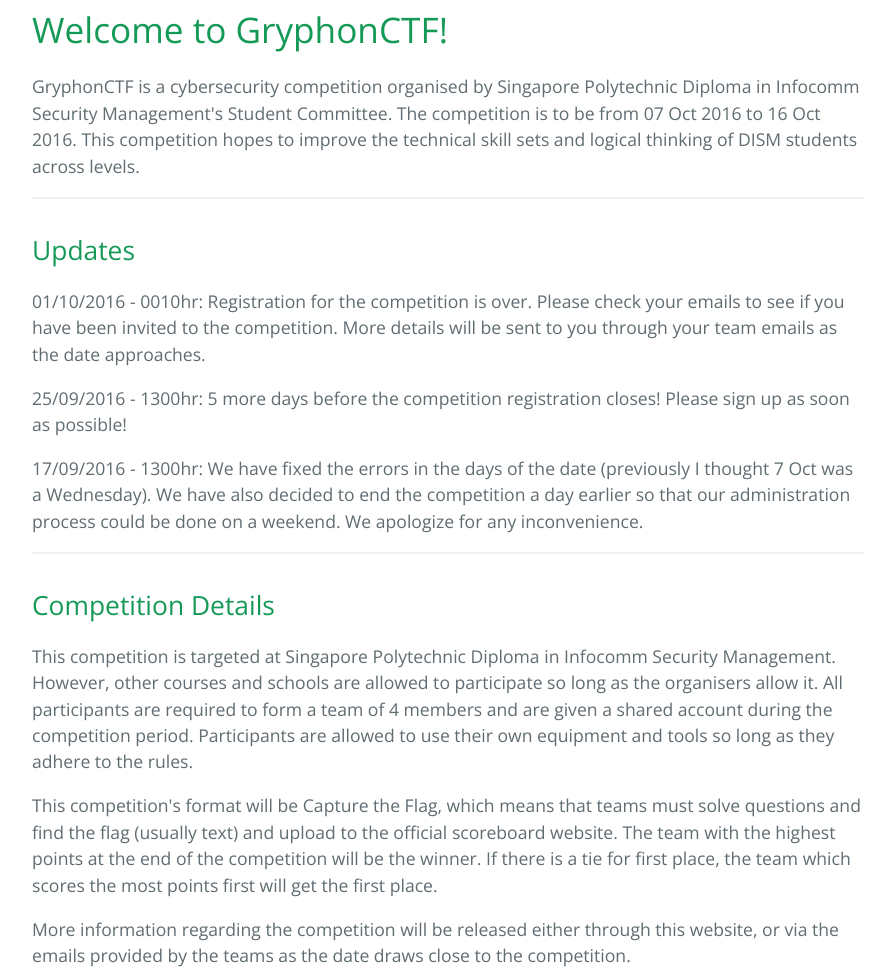
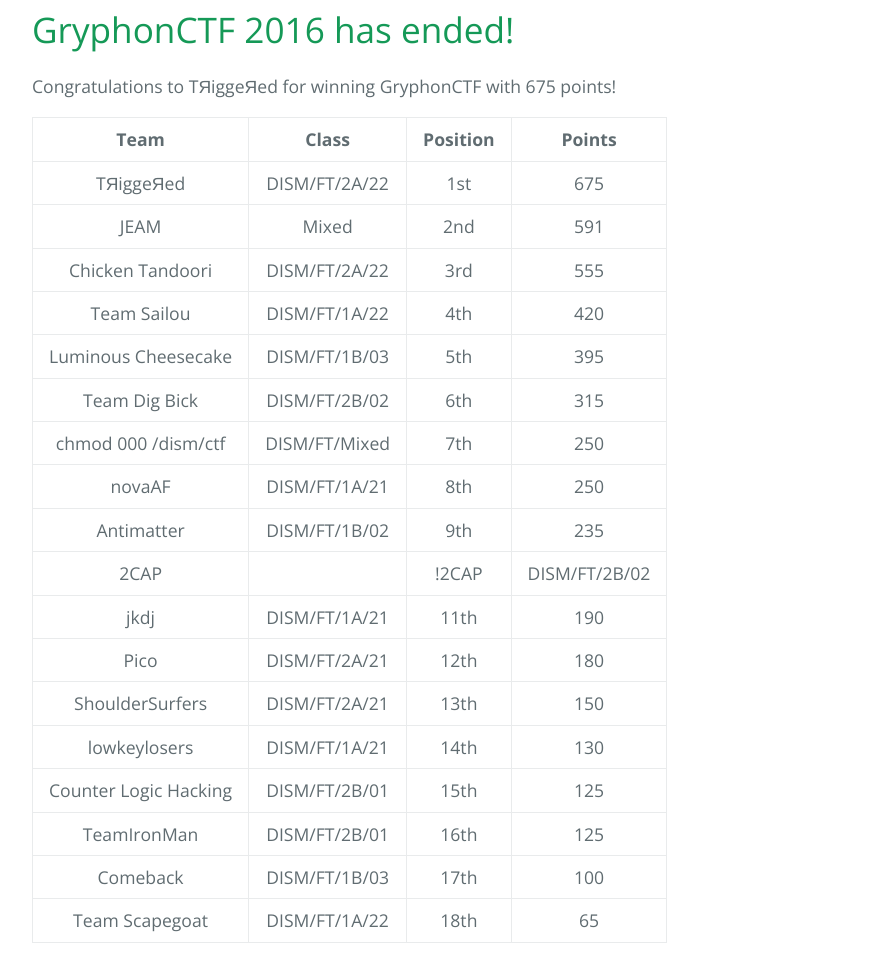
Before and after one commit to SPGryphons/GryphonCTF2016-Website, a plain HTML site: page index.html in a window 1280 px wide. Shown: the part 750-1721 px from the top of the page, without its empty margins (192-1087 px from the left). Drawn offline with nearby package versions, Linux system fonts and the light colour scheme.

Commit message:
Create gh-pages branch via GitHub

```diff
--- a/index.html
+++ b/index.html
@@ -20,6 +20,132 @@
 
     <section class="main-content">
       <p><img src="https://i.imgur.com/JDogb8O.png" alt="GryphonCTF Logo"></p>
+
+<h1>
+<a id="gryphonctf-2016-has-ended" class="anchor" href="#gryphonctf-2016-has-ended" aria-hidden="true"><span aria-hidden="true" class="octicon octicon-link"></span></a>GryphonCTF 2016 has ended!</h1>
+
+<p>Congratulations to TЯiggeЯed for winning GryphonCTF with 675 points!</p>
+
+<table>
+<thead>
+<tr>
+<th align="center">Team</th>
+<th align="center">Class</th>
+<th align="center">Position</th>
+<th align="center">Points</th>
+</tr>
+</thead>
+<tbody>
+<tr>
+<td align="center">TЯiggeЯed</td>
+<td align="center">DISM/FT/2A/22</td>
+<td align="center">1st</td>
+<td align="center">675</td>
+</tr>
+<tr>
+<td align="center">JEAM</td>
+<td align="center">Mixed</td>
+<td align="center">2nd</td>
+<td align="center">591</td>
+</tr>
+<tr>
+<td align="center">Chicken Tandoori</td>
+<td align="center">DISM/FT/2A/22</td>
+<td align="center">3rd</td>
+<td align="center">555</td>
+</tr>
+<tr>
+<td align="center">Team Sailou</td>
+<td align="center">DISM/FT/1A/22</td>
+<td align="center">4th</td>
+<td align="center">420</td>
+</tr>
+<tr>
+<td align="center">Luminous Cheesecake</td>
+<td align="center">DISM/FT/1B/03</td>
+<td align="center">5th</td>
+<td align="center">395</td>
+</tr>
+<tr>
+<td align="center">Team Dig Bick</td>
+<td align="center">DISM/FT/2B/02</td>
+<td align="center">6th</td>
+<td align="center">315</td>
+</tr>
+<tr>
+<td align="center">chmod 000 /dism/ctf</td>
+<td align="center">DISM/FT/Mixed</td>
+<td align="center">7th</td>
+<td align="center">250</td>
+</tr>
+<tr>
+<td align="center">novaAF</td>
+<td align="center">DISM/FT/1A/21</td>
+<td align="center">8th</td>
+<td align="center">250</td>
+</tr>
+<tr>
+<td align="center">Antimatter</td>
+<td align="center">DISM/FT/1B/02</td>
+<td align="center">9th</td>
+<td align="center">235</td>
+</tr>
+<tr>
+<td align="center">2CAP</td>
+<td align="center"></td>
+<td align="center">!2CAP</td>
+<td align="center">DISM/FT/2B/02</td>
+</tr>
+<tr>
+<td align="center">jkdj</td>
+<td align="center">DISM/FT/1A/21</td>
+<td align="center">11th</td>
+<td align="center">190</td>
+</tr>
+<tr>
+<td align="center">Pico</td>
+<td align="center">DISM/FT/2A/21</td>
+<td align="center">12th</td>
+<td align="center">180</td>
+</tr>
+<tr>
+<td align="center">ShoulderSurfers</td>
+<td align="center">DISM/FT/2A/21</td>
+<td align="center">13th</td>
+<td align="center">150</td>
+</tr>
+<tr>
+<td align="center">lowkeylosers</td>
+<td align="center">DISM/FT/1A/21</td>
+<td align="center">14th</td>
+<td align="center">130</td>
+</tr>
+<tr>
+<td align="center">Counter Logic Hacking</td>
+<td align="center">DISM/FT/2B/01</td>
+<td align="center">15th</td>
+<td align="center">125</td>
+</tr>
+<tr>
+<td align="center">TeamIronMan</td>
+<td align="center">DISM/FT/2B/01</td>
+<td align="center">16th</td>
+<td align="center">125</td>
+</tr>
+<tr>
+<td align="center">Comeback</td>
+<td align="center">DISM/FT/1B/03</td>
+<td align="center">17th</td>
+<td align="center">100</td>
+</tr>
+<tr>
+<td align="center">Team Scapegoat</td>
+<td align="center">DISM/FT/1A/22</td>
+<td align="center">18th</td>
+<td align="center">65</td>
+</tr>
+</tbody>
+</table>
 
 <h1>
 <a id="welcome-to-gryphonctf" class="anchor" href="#welcome-to-gryphonctf" aria-hidden="true"><span aria-hidden="true" class="octicon octicon-link"></span></a>Welcome to GryphonCTF!</h1>
```
Also changed, not shown: params.json (+1 -1 lines).
